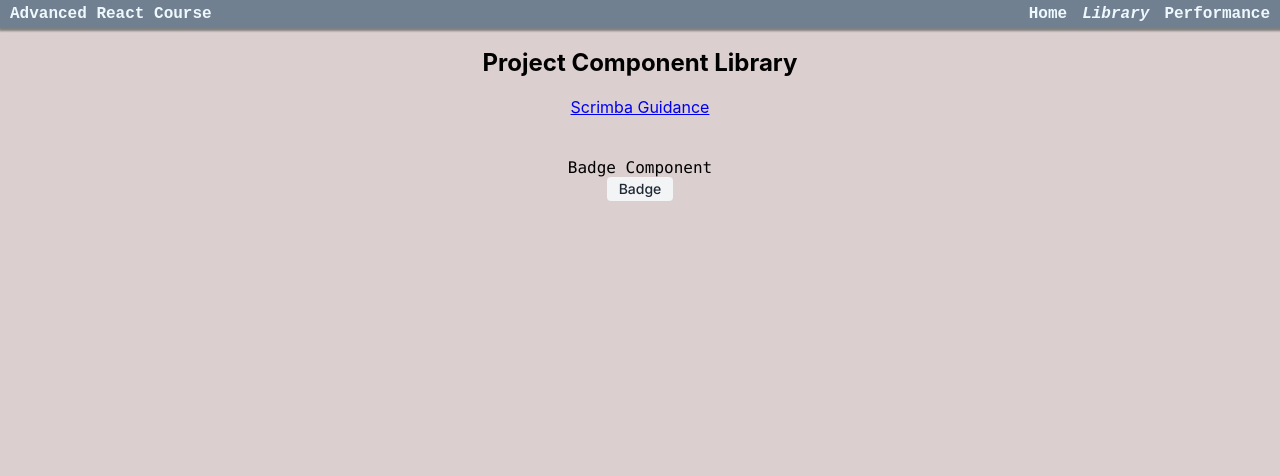
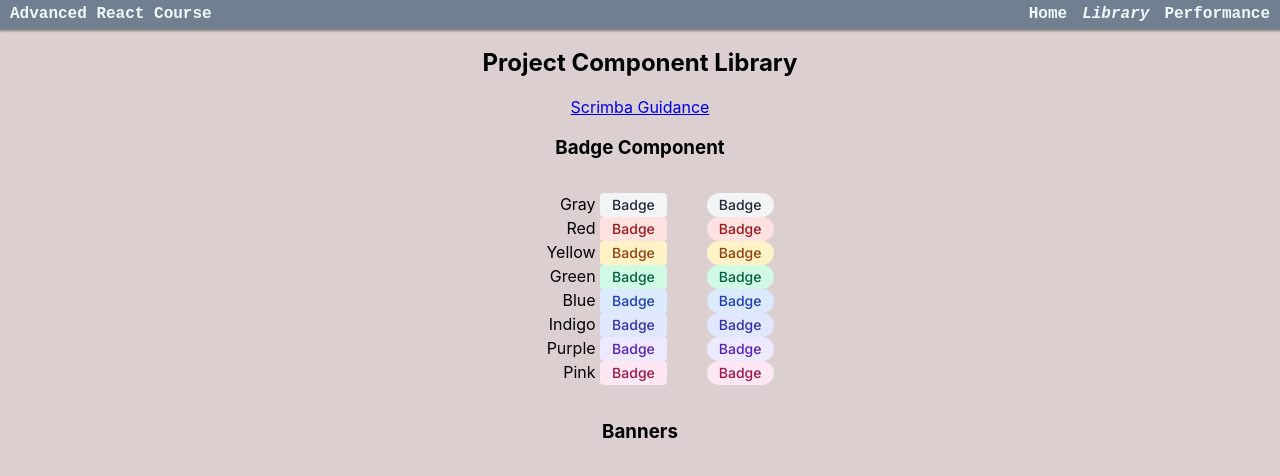
Before and after one commit to gregrell/scrimba_advanced_react, a React (Create React App) app in the folder advancedreact2/: page /library in a window 1280 px wide. Shown: the top 476 px of the page. Built offline with nearby package versions, Linux system fonts and the light colour scheme; the HTML template or start-up script is replaced by a standard one.

Commit message:
Badge Components Implemented

```diff
--- a/advancedreact2/src/App.css
+++ b/advancedreact2/src/App.css
@@ -9,6 +9,16 @@ body{
 p{
   padding: 0;
   margin: 0;
+}
+
+
+ul {
+  list-style-type: none;
+}
+
+li{
+  text-align: right;
+
 }
 
 .App {
@@ -78,10 +88,53 @@ p{
   border-radius: 4px;
 }
 
+.badge.pill{
+  border-radius: 12px;
+}
+
 .badge.gray{
   color: #1F2937;
   background: #F3F4F6;
 }
+
+.badge.red{
+  color: #991B1B;
+  background: #FEE2E2;
+}
+
+.badge.yellow{
+  color: #92400E;
+  background: #FEF3C7;
+}
+
+.badge.green{
+  color:#065F46;
+  background:#D1FAE5;
+}
+
+.badge.blue{
+  color:#1E40AF;
+  background:#DBEAFE;
+}
+
+.badge.indigo{
+  color:#3730A3;
+  background:#E0E7FF;
+}
+
+
+.badge.purple{
+  color:#5B21B6;
+  background:#EDE9FE;
+}
+
+.badge.pink{
+  color:#9D174D;
+  background:#FCE7F3;
+}
+
+
+
 
 
 .box{
@@ -151,6 +204,16 @@ button.sm{
   font-style: italic;
 }
 
+.presentation{
+  display: flex;
+  justify-content: center;
+}
+
+.presentationPort{
+  display:flex;
+}
+
+
 .yellow{
   background-color: yellow;
   color: rgba(79, 79, 57, 0.247);
--- a/advancedreact2/src/Components/Badge/Badge.jsx
+++ b/advancedreact2/src/Components/Badge/Badge.jsx
@@ -3,12 +3,8 @@ import classnames from "classnames";
 
 
 export default function Badge({children, className, color, variant, ...rest}){
-
-    const badgeColor = "gray"
-
-    let allClasses = classnames(className, badgeColor, variant, "badge")
-
-
+    //default if not provided : square and gray
+    let allClasses = classnames(className,  `${variant ? variant:"square"}`, `${color ? color:"gray"}`, "badge")
 
     return (
         <>
--- a/advancedreact2/src/Components/Routing/Library.jsx
+++ b/advancedreact2/src/Components/Routing/Library.jsx
@@ -8,11 +8,38 @@ export default function Library(){
             <h2>Project Component Library</h2>
             <a href='https://projects.scrimba.com/react-component-library' target="_blank" rel="noopener noreferrer">Scrimba Guidance</a>
             <br/>
-            <br/>
-            <br/>
-            <code>Badge Component</code>
-            <br/>
-            <Badge variant="square">Badge</Badge>
+
+            <h3>Badge Component</h3>
+            <div className="presentation">
+                <div className="presentationPort">
+                    <ul>
+                        <li>Gray <Badge variant="square">Badge</Badge></li>
+                        <li>Red <Badge variant="square" color="red">Badge</Badge></li>
+                        <li>Yellow <Badge variant="square" color="yellow">Badge</Badge></li>
+                        <li>Green <Badge variant="square" color="green">Badge</Badge></li>
+                        <li>Blue <Badge variant="square" color="blue">Badge</Badge></li>
+                        <li>Indigo <Badge variant="square" color="indigo">Badge</Badge></li>
+                        <li>Purple <Badge variant="square" color="purple">Badge</Badge></li>
+                        <li>Pink <Badge variant="square" color="pink">Badge</Badge></li>
+                    </ul>
+
+                </div>
+                <div className="presentationPort">
+                <ul>
+                        <li><Badge variant="pill">Badge</Badge></li>
+                        <li><Badge variant="pill" color="red">Badge</Badge></li>
+                        <li><Badge variant="pill" color="yellow">Badge</Badge></li>
+                        <li><Badge variant="pill" color="green">Badge</Badge></li>
+                        <li><Badge variant="pill" color="blue">Badge</Badge></li>
+                        <li><Badge variant="pill" color="indigo">Badge</Badge></li>
+                        <li><Badge variant="pill" color="purple">Badge</Badge></li>
+                        <li><Badge variant="pill" color="pink">Badge</Badge></li>
+                    </ul>
+                </div>
+            </div>
+
+            <h3>Banners</h3>
+
 
         </>
     )
```
